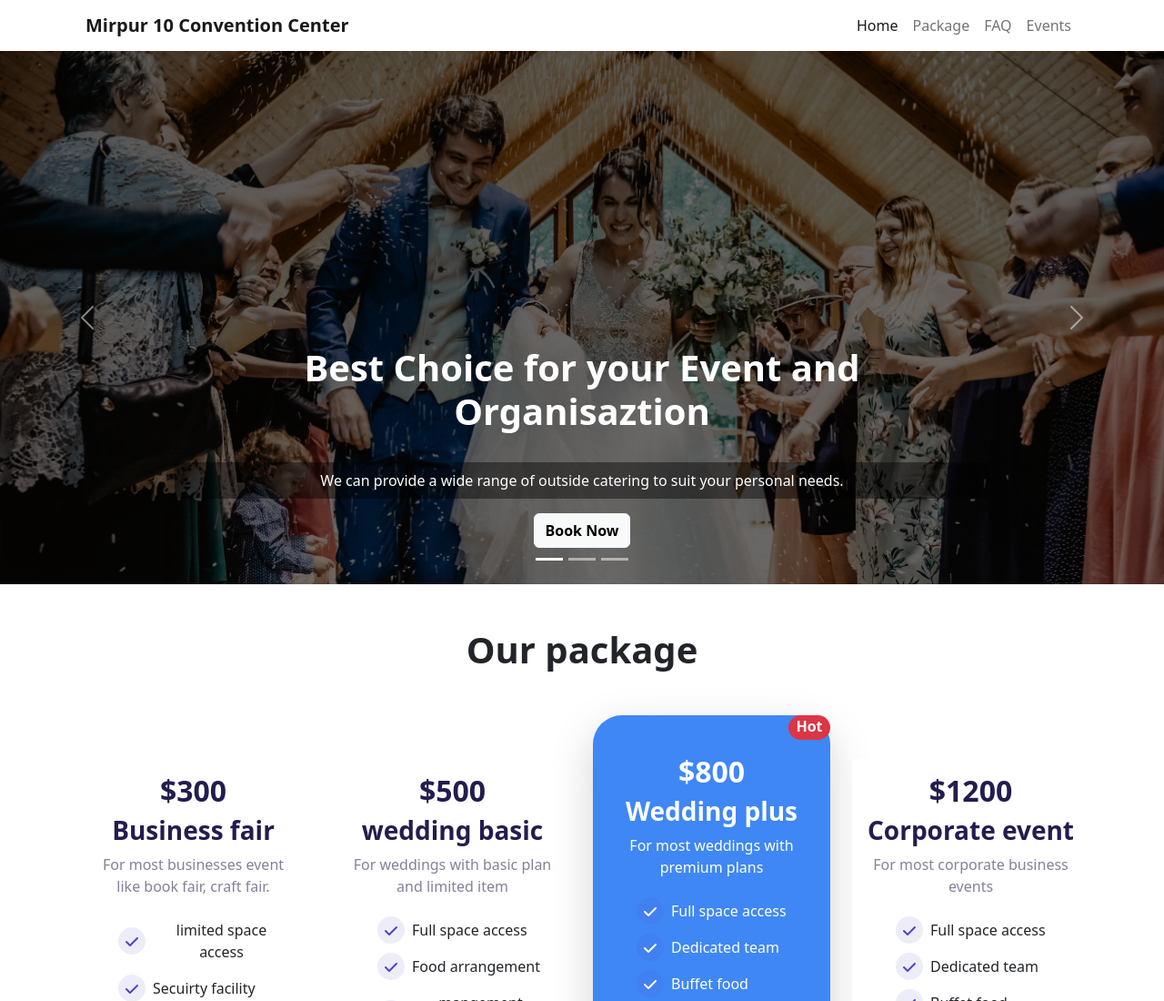
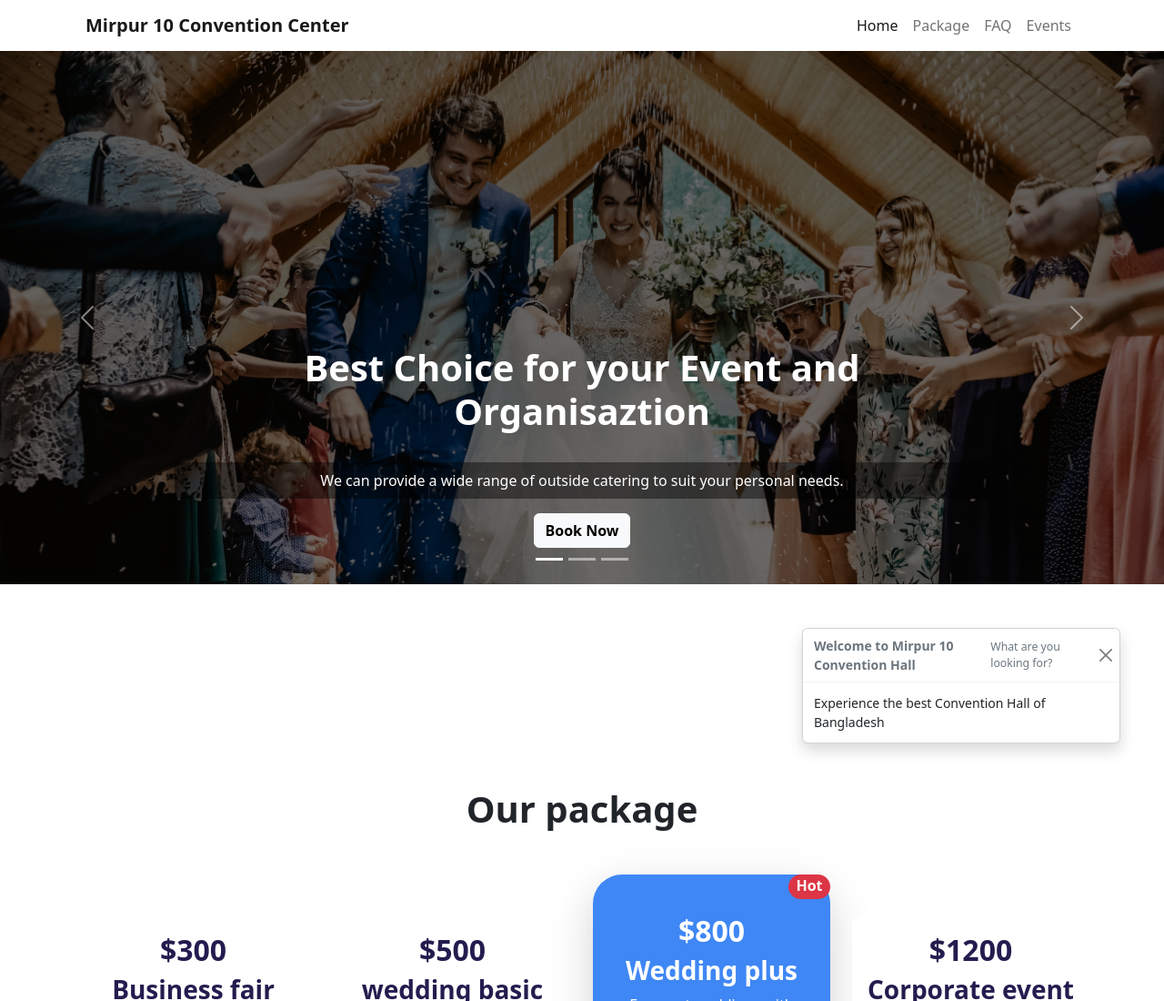
Before and after one commit to nafissahriar/convention-center, a plain HTML site: page convention-center.html in a window 1280 px wide. Shown: the top 1100 px of the page at 91% size. Drawn offline with nearby package versions, Linux system fonts and the light colour scheme.

Commit message:
Toast Added

```diff
--- a/convention-center.html
+++ b/convention-center.html
@@ -131,6 +131,25 @@
 
         <!----------------------------- Packages Start--------------------------------- -->
         <section>
+
+
+            <!---------------------- Toast ---------------------->
+
+
+            <div class="m-5 ms-auto toast show" role="alert" aria-live="assertive" aria-atomic="true">
+                <div class="toast-header">
+
+                  <strong class="me-auto">Welcome to Mirpur 10 Convention Hall</strong>
+                  <small>What are you looking for?</small>
+                  <button type="button" class="btn-close" data-bs-dismiss="toast" aria-label="Close"></button>
+                </div>
+                <div class="toast-body">
+                  Experience the best Convention Hall of Bangladesh
+                </div>
+              </div>
+
+
+              <!-- ----------------Toast End-------------- -->
 
 
 
@@ -676,6 +695,10 @@
         </div>
     </footer>
 
+    <script>
+
+
+    </script>
     <script src="https://cdn.jsdelivr.net/npm/bootstrap@5.2.0/dist/js/bootstrap.bundle.min.js" integrity="sha384-A3rJD856KowSb7dwlZdYEkO39Gagi7vIsF0jrRAoQmDKKtQBHUuLZ9AsSv4jD4Xa" crossorigin="anonymous"></script>
 </body>
 </html>
```
Also changed, not shown: styles.css (line endings or trailing spaces).
